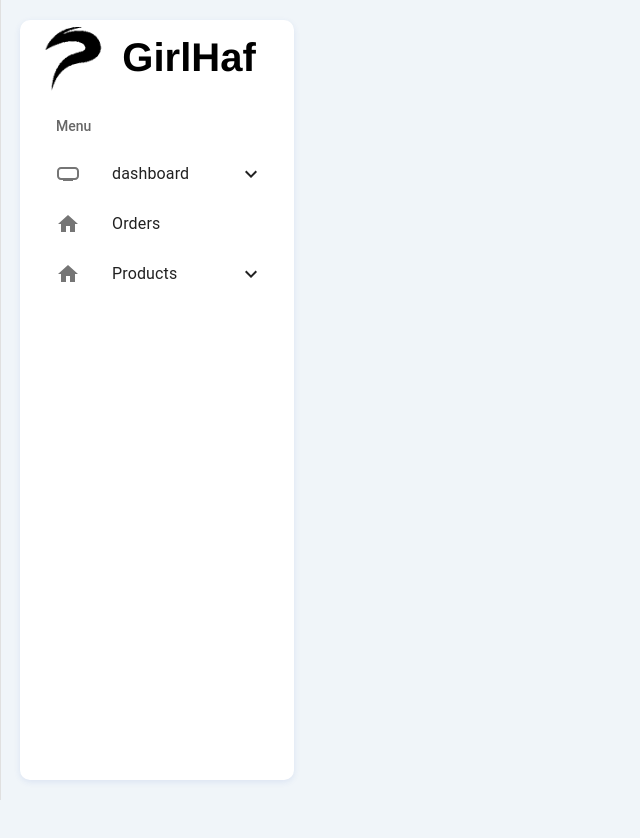
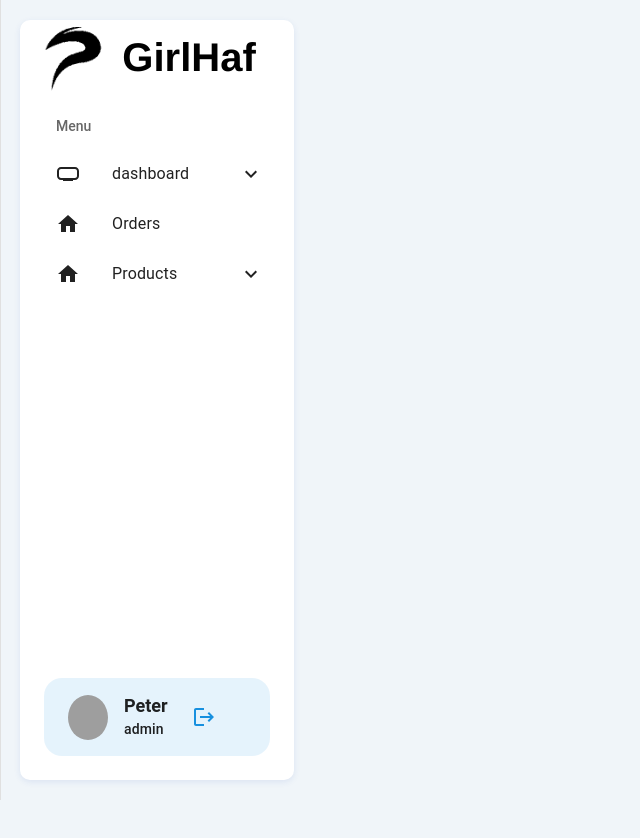
Before and after one commit to huynhngocphuc/ecommerce-admin-frontend, a React (Create React App) app: page / in a window 1280 px wide. Shown: the whole page, without its empty margins (0-640 px from the left). Built offline with nearby package versions, Linux system fonts and the light colour scheme; grey boxes are pictures that could not be loaded.

Commit message:
add profile sidebar

```diff
--- a/src/components/Sidebar.tsx
+++ b/src/components/Sidebar.tsx
@@ -1,5 +1,8 @@
 import React, { useState, Fragment } from "react";
-import { Drawer, Box, List, ListItemButton } from "@mui/material";
+import { Drawer, Box, List, ListItemButton, Typography, ButtonBase, Button } from "@mui/material";
+import Stack from "@mui/material/Stack";
+import Avatar from "@mui/material/Avatar";
+
 // or
 import { ListSubheader } from "@mui/material";
 import { ListItem } from "@mui/material";
@@ -11,6 +14,8 @@ import ExpandLess from "@mui/icons-material/ExpandLess";
 import ExpandMore from "@mui/icons-material/ExpandMore";
 import { Label } from "@mui/icons-material";
 import HomeMaxOutlinedIcon from "@mui/icons-material/HomeMaxOutlined";
+import LogoutIcon from "@mui/icons-material/Logout";
+import IconButton from "@mui/material/IconButton";
 
 const Sidebar = () => {
   const [submenuState, setSubmenuState] = useState<{ [key: string]: boolean }>({});
@@ -88,7 +93,13 @@ const Sidebar = () => {
                     },
                   }}
                 >
-                  <ListItemIcon>{item.icon}</ListItemIcon>
+                  <ListItemIcon
+                    sx={{
+                      color: activeItem === item.key ? "rgba(0, 133, 219, 0.9)" : "inherit",
+                    }}
+                  >
+                    {item.icon}
+                  </ListItemIcon>
                   <ListItemText>{item.label}</ListItemText>
                   {item.hasSubmenu &&
                     (submenuState[item.key || ""] ? <ExpandLess /> : <ExpandMore />)}
@@ -111,7 +122,16 @@ const Sidebar = () => {
                             },
                           }}
                         >
-                          <ListItemIcon>{subitem.icon}</ListItemIcon>
+                          <ListItemIcon
+                            sx={{
+                              color:
+                                activeItem === `${item.key}-${subIndex}`
+                                  ? "rgba(0, 133, 219, 0.9)"
+                                  : "inherit",
+                            }}
+                          >
+                            {subitem.icon}
+                          </ListItemIcon>
                           <ListItemText>{subitem.label}</ListItemText>
                         </ListItemButton>
                       ))}
@@ -122,6 +142,32 @@ const Sidebar = () => {
             ))}
           </List>
         </Box>
+        <Box
+          className="sidebarFooter"
+          sx={{
+            padding: "16px 24px",
+            backgroundColor: "rgba(0, 133, 219, 0.1)",
+            margin: "24px",
+            borderRadius: "18px",
+          }}
+        >
+          <Stack direction={"row"} spacing={2} alignItems="center">
+            <Box sx={{ display: "flex", alignItems: "center" }}>
+              <Avatar alt="Remy Sharp" src="/static/images/avatar/1.jpg" sx={{ height: "45px" }} />
+              <Box sx={{ marginLeft: "16px" }}>
+                <Typography variant="h5" component="h5" sx={{ fontWeight: "600", fontSize: "18px" }}>
+                  Peter
+                </Typography>
+                <Typography variant="h6" component="h6" sx={{fontSize:"14px"}}>
+                  admin
+                </Typography>
+              </Box>
+            </Box>
+            <IconButton sx={{ borderRadius: "50%", minWidth: "40px", height: "40px" }}>
+              <LogoutIcon sx={{ color: "rgba(0, 133, 219, 0.9)" }} />
+            </IconButton>
+          </Stack>
+        </Box>
       </Box>
     </Drawer>
   );
```
